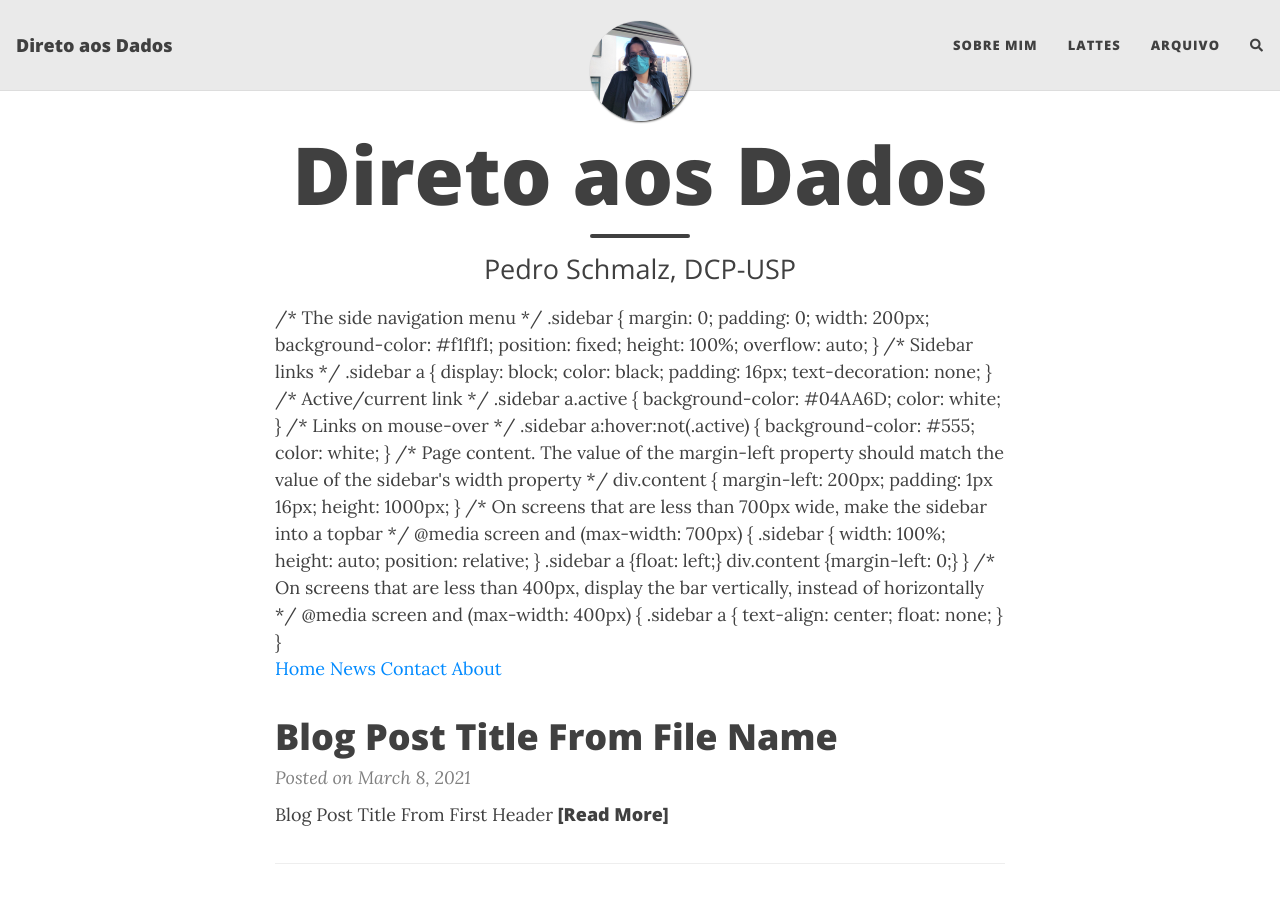
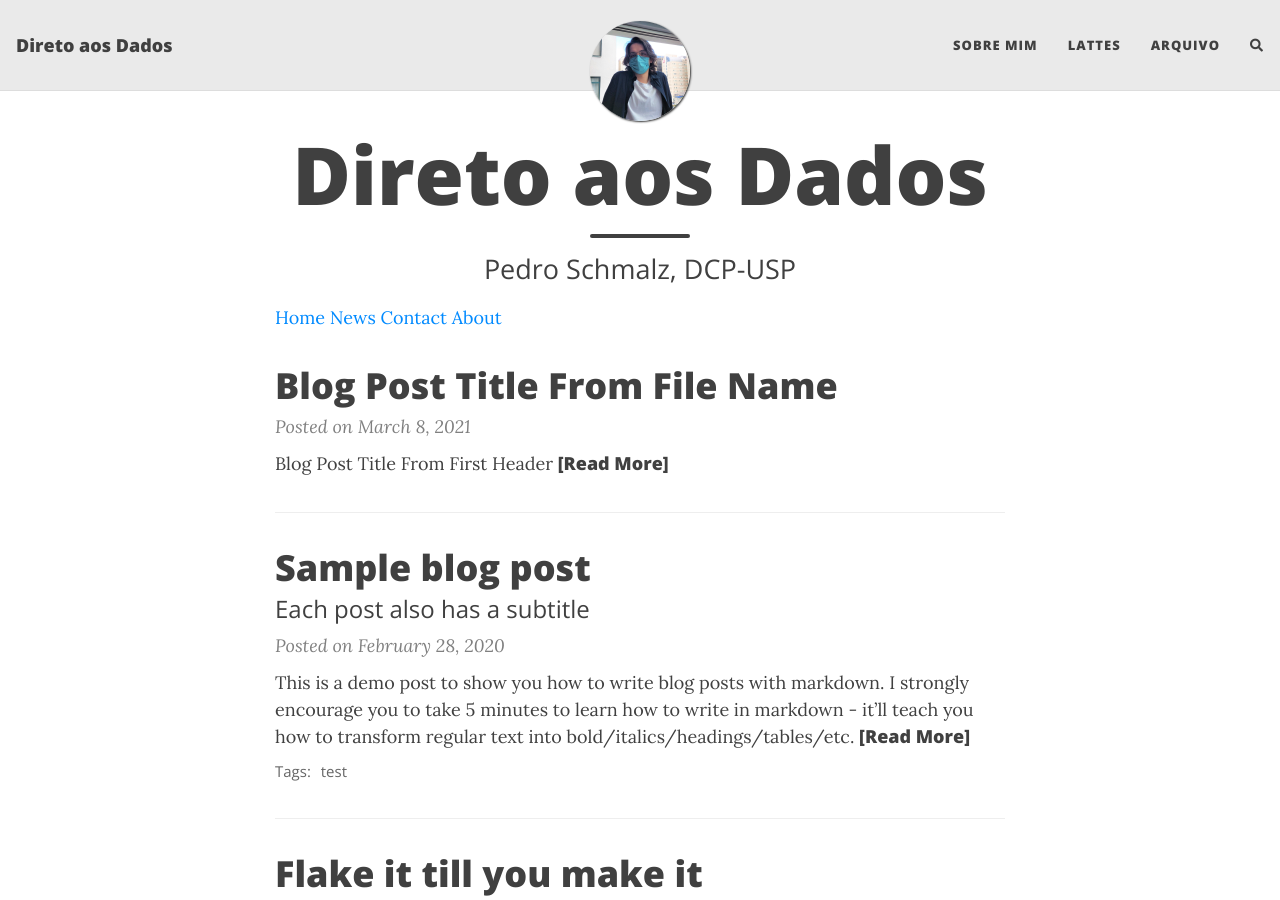
Before and after one commit to PedroSchmalz/pedroschmalz.github.io, a Jekyll site: the page built from index.html, in a window 1280 px wide and 900 px high. Built offline with Jekyll 4.4.1, drawn with Linux system fonts in a browser that asks for light colours; nearby versions of some CDN libraries; the list of posts is cut into pages by our own code; comment, search, counter and statistics services are not loaded.

Commit message:
Update index.html

```diff
--- a/index.html
+++ b/index.html
@@ -3,66 +3,6 @@
 title: Direto aos Dados
 subtitle: Pedro Schmalz, DCP-USP
 ---
-
-<head>
-  /* The side navigation menu */
-.sidebar {
-  margin: 0;
-  padding: 0;
-  width: 200px;
-  background-color: #f1f1f1;
-  position: fixed;
-  height: 100%;
-  overflow: auto;
-}
-
-/* Sidebar links */
-.sidebar a {
-  display: block;
-  color: black;
-  padding: 16px;
-  text-decoration: none;
-}
-
-/* Active/current link */
-.sidebar a.active {
-  background-color: #04AA6D;
-  color: white;
-}
-
-/* Links on mouse-over */
-.sidebar a:hover:not(.active) {
-  background-color: #555;
-  color: white;
-}
-
-/* Page content. The value of the margin-left property should match the value of the sidebar's width property */
-div.content {
-  margin-left: 200px;
-  padding: 1px 16px;
-  height: 1000px;
-}
-
-/* On screens that are less than 700px wide, make the sidebar into a topbar */
-@media screen and (max-width: 700px) {
-  .sidebar {
-    width: 100%;
-    height: auto;
-    position: relative;
-  }
-  .sidebar a {float: left;}
-  div.content {margin-left: 0;}
-}
-
-/* On screens that are less than 400px, display the bar vertically, instead of horizontally */
-@media screen and (max-width: 400px) {
-  .sidebar a {
-    text-align: center;
-    float: none;
-  }
-}
-
-</head>
 
 
 <div class="sidebar">
```
